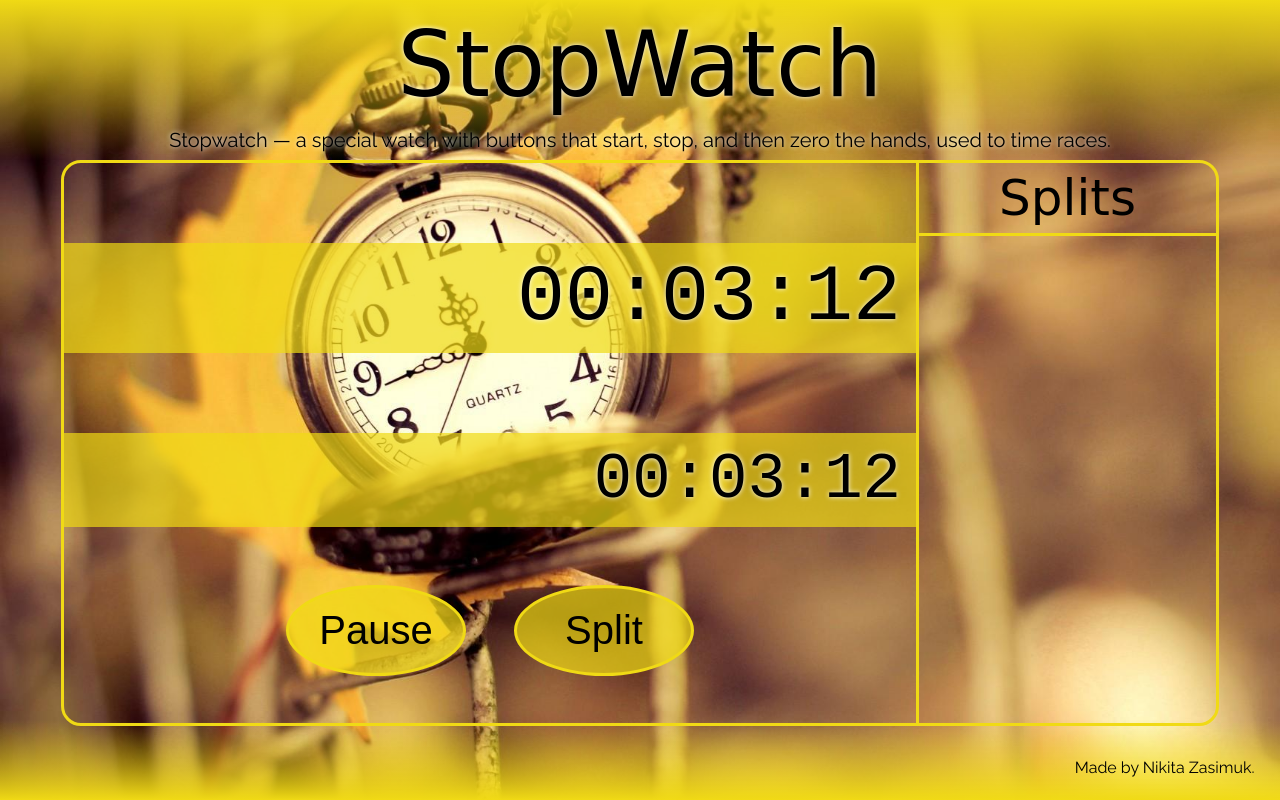
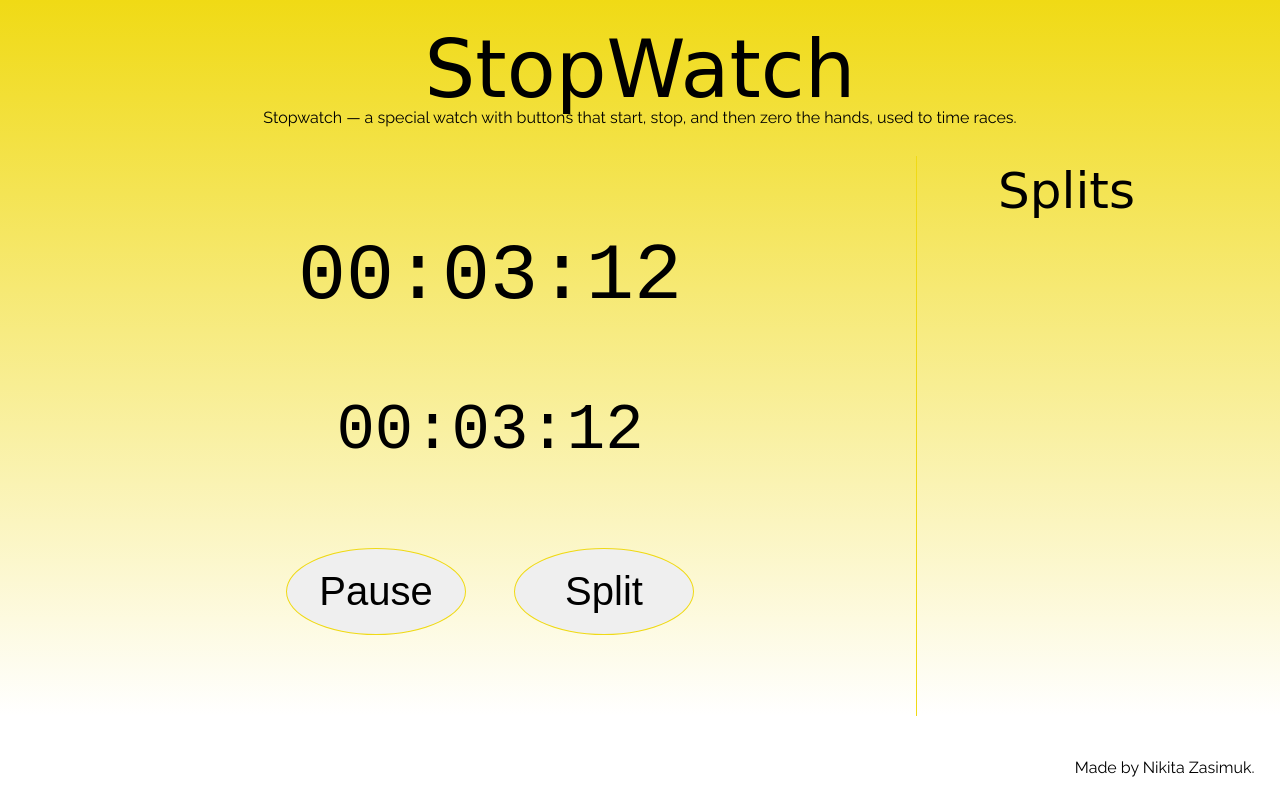
Before and after one commit to ElvisKrop/JS_HW_StopWatchApp, a plain HTML site: page index.html in a window 1280 px wide. Both pictures are taken after a click on the button "Start". Drawn offline with Linux system fonts and the light colour scheme; a web font is replaced by a local one.

Commit message:
added a few minimalism

```diff
--- a/index.html
+++ b/index.html
@@ -1,19 +1,24 @@
 <!DOCTYPE html>
 <html lang="en">
     <head>
-    <meta charset="UTF-8">
-    <meta name="viewport" content="width=device-width, initial-scale=1.0">
-    <meta http-equiv="X-UA-Compatible" content="ie=edge">
-    <link rel="stylesheet" href="./css/style.css">
-    <link href="https://fonts.googleapis.com/css?family=Changa&display=swap" rel="stylesheet">
-    <link href="https://fonts.googleapis.com/css?family=Raleway|Zhi+Mang+Xing&display=swap" rel="stylesheet">
+        <meta charset="UTF-8" />
+        <meta name="viewport" content="width=device-width, initial-scale=1.0" />
+        <meta http-equiv="X-UA-Compatible" content="ie=edge" />
+        <link rel="stylesheet" href="./css/style.css" />
+        <link
+            href="https://fonts.googleapis.com/css?family=Raleway|Zhi+Mang+Xing&display=swap"
+            rel="stylesheet"
+        />
         <title>StopWatch</title>
     </head>
     <body>
         <div class="container">
             <header>
                 <h1>StopWatch</h1>
-            <p>Stopwatch &#8212 a special watch with buttons that start, stop, and then zero the hands, used to time races.</p>
+                <p>
+                    Stopwatch &#8212; a special watch with buttons that start,
+                    stop, and then zero the hands, used to time races.
+                </p>
             </header>
             <div class="wrap">
                 <div class="clocks">
--- a/js/script.js
+++ b/js/script.js
@@ -1,20 +1,21 @@
-let simpleRunTime = document.querySelector('.simple-time'),
-    eachRunSplit = document.querySelector('.each-split'),
-    tableOfSplits = document.getElementsByClassName('splits-table')[0],
-    startPauseBtn = document.getElementById('toggle-btn'),
-    splitBtn = document.getElementById('split-btn'),
-    resetBtn = document.getElementById('reset-btn'),
+let simpleRunTime = document.querySelector(".simple-time"),
+    eachRunSplit = document.querySelector(".each-split"),
+    tableOfSplits = document.getElementsByClassName("splits-table")[0],
+    startPauseBtn = document.getElementById("toggle-btn"),
+    splitBtn = document.getElementById("split-btn"),
+    resetBtn = document.getElementById("reset-btn"),
     splitTime = {
         millis: 0,
         sec: 0,
-        minutes: 0
+        minutes: 0,
     },
     globalTime = {
         millis: 0,
         sec: 0,
-        minutes: 0
+        minutes: 0,
     },
-    globalId, splitId,
+    globalId,
+    splitId,
     counter = 0;
 
 function resetTimeVar() {
@@ -25,116 +26,118 @@ function resetTimeVar() {
         globalTime[key1] = 0;
     }
     counter = 0;
-    startPauseBtn.classList.remove('pause');
-    startPauseBtn.classList.add('start');
-    startPauseBtn.innerHTML = 'Start';
-    resetBtn.classList.add('display-none-class');
-    splitBtn.classList.add('display-none-class');
+    startPauseBtn.classList.remove("pause");
+    startPauseBtn.classList.add("start");
+    startPauseBtn.innerHTML = "Start";
+    resetBtn.classList.add("display-none-class");
+    splitBtn.classList.add("display-none-class");
 
-    let clildElements = tableOfSplits.getElementsByClassName('each-split');
+    let clildElements = tableOfSplits.getElementsByClassName("each-split");
     do {
         for (let key of clildElements) {
             tableOfSplits.removeChild(key);
         }
-    } while(clildElements.length != 0);
+    } while (clildElements.length != 0);
     clearTimeout(globalId);
     clearTimeout(splitId);
-    eachRunSplit.innerHTML = '00:00:00';
-    simpleRunTime.innerHTML = '00:00:00';
+    eachRunSplit.innerHTML = "00:00:00";
+    simpleRunTime.innerHTML = "00:00:00";
 }
 resetTimeVar();
 
-function timerClobalStart (){
+function timerClobalStart() {
     globalTime.millis++;
-    if(globalTime.millis >= 100) {
+    if (globalTime.millis >= 100) {
         globalTime.sec++;
         globalTime.millis -= 100;
     }
 
-    if(globalTime.sec >= 60) {
+    if (globalTime.sec >= 60) {
         globalTime.minutes++;
         globalTime.sec -= 60;
     }
 
-    if(globalTime.millis < 10) {
-        globalTime.millis = '0' + globalTime.millis;
-    } else globalTime.millis += '';
+    if (globalTime.millis < 10) {
+        globalTime.millis = "0" + globalTime.millis;
+    } else globalTime.millis += "";
 
-    if(globalTime.sec.toString().length <= 1) globalTime.sec = '0' + globalTime.sec;
-    else globalTime.sec += '';
+    if (globalTime.sec.toString().length <= 1)
+        globalTime.sec = "0" + globalTime.sec;
+    else globalTime.sec += "";
 
-    if(globalTime.minutes.toString().length <= 1) globalTime.minutes = '0' + globalTime.minutes;
-    else globalTime.minutes += '';
+    if (globalTime.minutes.toString().length <= 1)
+        globalTime.minutes = "0" + globalTime.minutes;
+    else globalTime.minutes += "";
     simpleRunTime.innerHTML = `${globalTime.minutes}:${globalTime.sec}:${globalTime.millis}`;
     globalId = setTimeout(timerClobalStart, 9);
 }
 
-function timerSplitStart(){
+function timerSplitStart() {
     splitTime.millis++;
-    if(splitTime.millis >= 100) {
+    if (splitTime.millis >= 100) {
         splitTime.sec++;
         splitTime.millis -= 100;
     }
 
-    if(splitTime.sec >= 60) {
+    if (splitTime.sec >= 60) {
         splitTime.minutes++;
         splitTime.sec -= 60;
     }
 
-    if(splitTime.millis < 10) {
-        splitTime.millis = '0' + splitTime.millis;
-    } else splitTime.millis += '';
+    if (splitTime.millis < 10) {
+        splitTime.millis = "0" + splitTime.millis;
+    } else splitTime.millis += "";
 
-    if(splitTime.sec.toString().length <= 1) splitTime.sec = '0' + splitTime.sec;
-    else splitTime.sec += '';
+    if (splitTime.sec.toString().length <= 1)
+        splitTime.sec = "0" + splitTime.sec;
+    else splitTime.sec += "";
 
-    if(splitTime.minutes.toString().length <= 1) splitTime.minutes = '0' + splitTime.minutes;
-    else splitTime.minutes += '';
+    if (splitTime.minutes.toString().length <= 1)
+        splitTime.minutes = "0" + splitTime.minutes;
+    else splitTime.minutes += "";
     eachRunSplit.innerHTML = `${splitTime.minutes}:${splitTime.sec}:${splitTime.millis}`;
     splitId = setTimeout(timerSplitStart, 9);
 }
 
-startPauseBtn.addEventListener('click', function(e) {
-
-    if(e.target.classList.contains('start')) {
-        e.target.classList.remove('start');
-        e.target.classList.add('pause');
-        splitBtn.classList.remove('display-none-class');
-        e.target.innerHTML = 'Pause';
+startPauseBtn.addEventListener("click", ({ target }) => {
+    if (target.classList.contains("start")) {
+        target.classList.remove("start");
+        target.classList.add("pause");
+        splitBtn.classList.remove("display-none-class");
+        target.innerHTML = "Pause";
 
         timerClobalStart();
         timerSplitStart();
     } else {
-
         clearTimeout(globalId);
         clearTimeout(splitId);
 
-        e.target.classList.remove('pause');
-        e.target.classList.add('start');
-        e.target.innerHTML = 'Start';
-        resetBtn.classList.remove('display-none-class');
+        target.classList.remove("pause");
+        target.classList.add("start");
+        target.innerHTML = "Start";
+        resetBtn.classList.remove("display-none-class");
     }
 });
 
-splitBtn.addEventListener('click', function(e) {
+splitBtn.addEventListener("click", function (e) {
     SplitViewer(eachRunSplit.innerHTML, counter++);
     for (const key in splitTime) {
         splitTime[key] = 0;
-        eachRunSplit.innerHTML = '00:00:00';
+        eachRunSplit.innerHTML = "00:00:00";
     }
 });
 
-resetBtn.addEventListener('click', resetTimeVar);
+resetBtn.addEventListener("click", resetTimeVar);
 
 // функция конструктор для отображения кругов в колонке справа
 function SplitViewer(date, index) {
-    let eachSplit = document.createElement('div'),
-        splitsTable = document.querySelector('.splits-table'),
-        spanTime = document.createElement('span');
+    let eachSplit = document.createElement("div"),
+        splitsTable = document.querySelector(".splits-table"),
+        spanTime = document.createElement("span");
 
-    eachSplit.classList.add('each-split');
+    eachSplit.classList.add("each-split");
 
-    if(index < 10) {
+    if (index < 10) {
         eachSplit.innerHTML = `#${index + 1} `;
         spanTime.innerHTML = date;
         eachSplit.appendChild(spanTime);
--- a/scss/style.scss
+++ b/scss/style.scss
@@ -1,66 +1,39 @@
-@import './restyle';
+@import "./restyle";
 
 .container {
-    width: 100%;
-    margin: 0 auto;
-    height: 100vh;
-    background-image: url('../images/bckg.jpg');
-    background-size: cover;
-    background-repeat: no-repeat;
-    background-attachment: fixed;
+    background: linear-gradient(to bottom, #f0da15, transparent);
+    font-family: "Raleway", sans-serif;
 
     header {
-        margin: 0 auto;
         text-align: center;
-        height: 20vh;
-        text-shadow: 0 0 5px #ffffff;
-        background: linear-gradient(to bottom, #f0da15, transparent);
+        padding: 30px 0;
         h1 {
-            padding-top: 20px;
-            font-size: 90px;
-            font-family: 'Zhi Mang Xing', cursive;
-        }
-        p {
-            margin: 20px auto;
-            font-family: 'Raleway', sans-serif;
-            width: 95%;
-            font-size: 20px;
+            font-size: 80px;
+            font-family: "Zhi Mang Xing", cursive;
         }
     }
     .wrap {
         width: 90%;
-        max-width: 1440px;
         margin: 0 auto;
-        border: 3px solid #f0da15;
-        border-radius: 20px;
-        height: 70vh;
         display: grid;
         grid-template-columns: auto 300px;
+        text-align: center;
+        font-family: "Courier New", Courier, monospace;
         .clocks {
-            font-family: 'Courier New', Courier, monospace;
-            text-shadow: 0 0 5px #ffffff;
             font-size: 80px;
-            text-align: right;
-            .simple-time {
-                padding: 15px;
-                margin: 10vh auto;
-                background-color: #f0da15b3;
-            }
+            min-height: 70vh;
+            display: flex;
+            flex-direction: column;
+            justify-content: space-evenly;
             .each-split {
                 font-size: 0.8em;
-                padding: 15px;
-                margin: 7vh auto;
-                background-color: #f0da15b3;
             }
-            .btns-block {
-                text-align: center;
-                button {
+            .btns-block button {
                 font-size: 0.5em;
                 border-radius: 50%;
                 padding: 20px;
                 width: 180px;
-                    background-color: rgba(240, 218, 21, 0.7);
-                    border: 3px solid #f0da15;
+                border: 1px solid #f0da15;
                 transition-duration: 0.3s;
                 cursor: pointer;
                 &.display-none-class {
@@ -69,43 +42,29 @@
                 }
             }
         }
-        }
         .splits {
-            border-left: 3px solid #f0da15;
+            border-left: 1px solid #f0da15;
+            text-align: center;
+            font-size: 30px;
             h3 {
                 padding: 10px;
                 font-size: 50px;
-                font-family: 'Zhi Mang Xing', cursive;
-                text-align: center;
-                border-bottom: 3px solid #f0da15;
+                font-family: "Zhi Mang Xing", cursive;
             }
-            .splits-table {
-                font-weight: 600;
-                font-family: 'Changa', sans-serif;
-                font-size: 30px;
-                text-align: center;
-                div {
+            .splits-table div {
                 margin-top: 10px;
-                }
-                span {
-                    font-weight: 400;
             }
         }
     }
-
-    }
     footer {
         width: 100%;
-        position: absolute;
+        position: fixed;
         bottom: 0;
         height: 10vh;
-        background: linear-gradient(to top, #f0da15, transparent);
-        text-align: right;
         span {
-            position: relative;
+            position: absolute;
             top: 50%;
             right: 2%;
-            font-family: 'Raleway', sans-serif;
         }
     }
 }
```
Also changed, not shown: css/style.css, images/bckg.jpg (deleted). Lines whose indentation alone changed are shown as unchanged.
